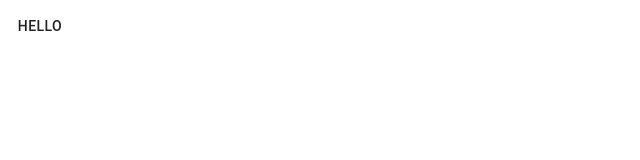
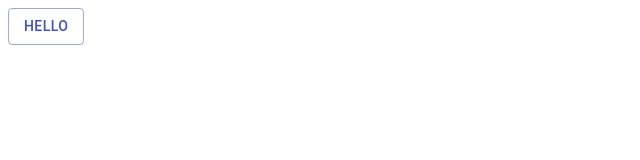
Before and after one commit to codegods/blogit, a React app in the folder frontend/: page / in a window 1280 px wide. Shown: the top 160 px of the page, without its empty margins (0-640 px from the left). Built offline with nearby package versions, Linux system fonts and the light colour scheme.

Commit message:
Finalise frontend structure

```diff
--- a/frontend/package.json
+++ b/frontend/package.json
@@ -11,6 +11,7 @@
     "@types/node": "^12.0.0",
     "@types/react": "^16.9.0",
     "@types/react-dom": "^16.9.0",
+    "@types/react-router-dom": "^5.1.5",
     "@typescript-eslint/eslint-plugin": "^2.10.0",
     "@typescript-eslint/parser": "^2.10.0",
     "babel-eslint": "10.1.0",
@@ -46,6 +47,8 @@
     "react-app-polyfill": "^1.0.6",
     "react-dev-utils": "^10.2.1",
     "react-dom": "^16.13.1",
+    "react-router": "^5.2.0",
+    "react-router-dom": "^5.2.0",
     "resolve": "1.15.0",
     "resolve-url-loader": "3.1.1",
     "sass-loader": "8.0.2",
--- a/frontend/src/App.tsx
+++ b/frontend/src/App.tsx
@@ -1,11 +1,19 @@
 import React from 'react';
 import { Button } from "@material-ui/core"
+//import { Switch, Route } from "react-router-dom"
 
 class App extends React.Component {
   render(){
     return (
       <div>
-        <Button>Hello</Button>
+        <Button color="primary" variant="outlined">Hello</Button>
+        {
+          /**
+           * <Switch>
+           *  <Route />
+           * </Switch>
+           */
+        }
       </div>
     )
   }
--- a/frontend/src/index.tsx
+++ b/frontend/src/index.tsx
@@ -2,10 +2,16 @@ import React from 'react';
 import ReactDOM from 'react-dom';
 import App from './App';
 import * as serviceWorker from './serviceWorker';
+import { BrowserRouter as Router } from "react-router-dom";
+import { ThemeProvider } from "@material-ui/core";
 
 ReactDOM.render(
   <React.StrictMode>
-    <App />
+    <Router>
+      {/*<ThemeProvider>*/}
+        <App />
+      {/*</ThemeProvider>*/}
+    </Router>
   </React.StrictMode>,
   document.getElementById('app-root')
 );
```
Also changed, not shown: frontend/src/pages/auth/index.tsx (added), frontend/src/pages/auth/login.tsx (added), frontend/src/pages/auth/signup.tsx (added), frontend/src/pages/editor/preview.tsx (added), frontend/src/pages/editor/toolbox.tsx (added), frontend/src/styles/theme.ts (added), 1 other file (tests, documents, lock files or other folders).
